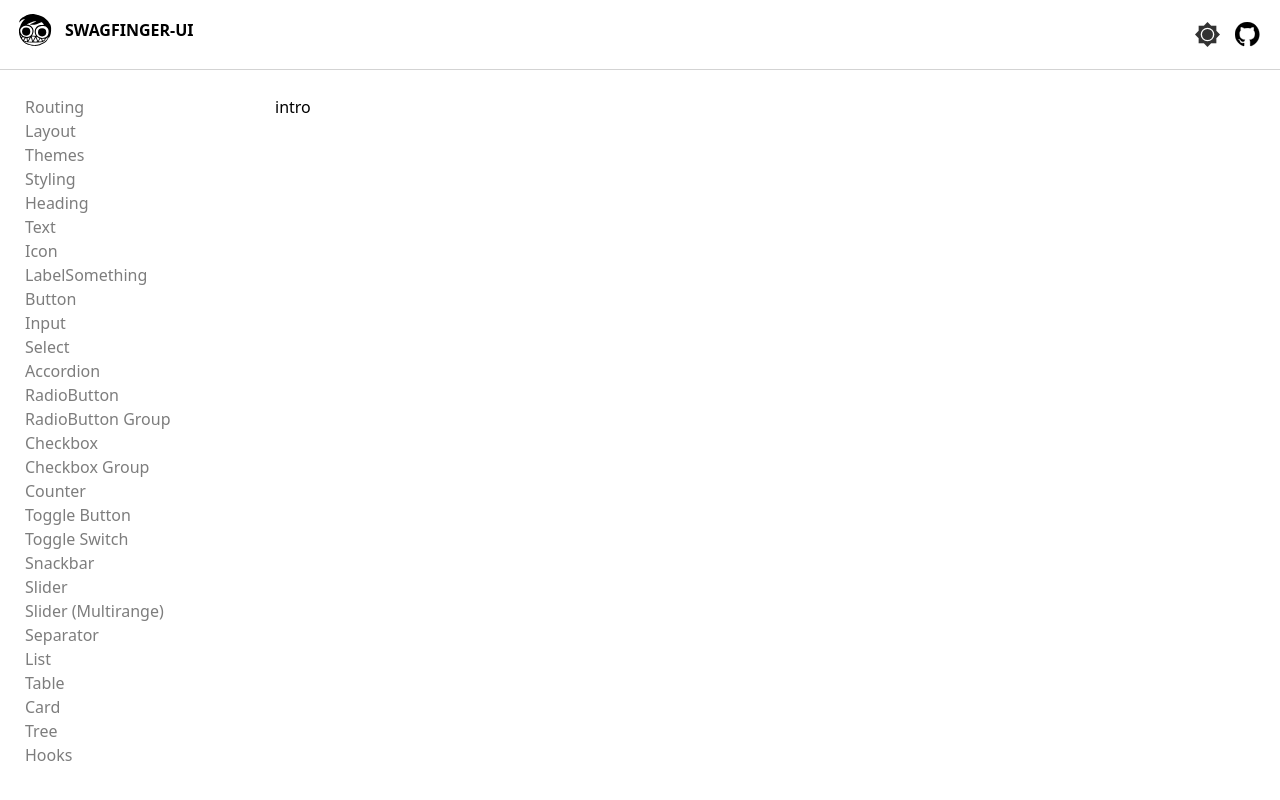
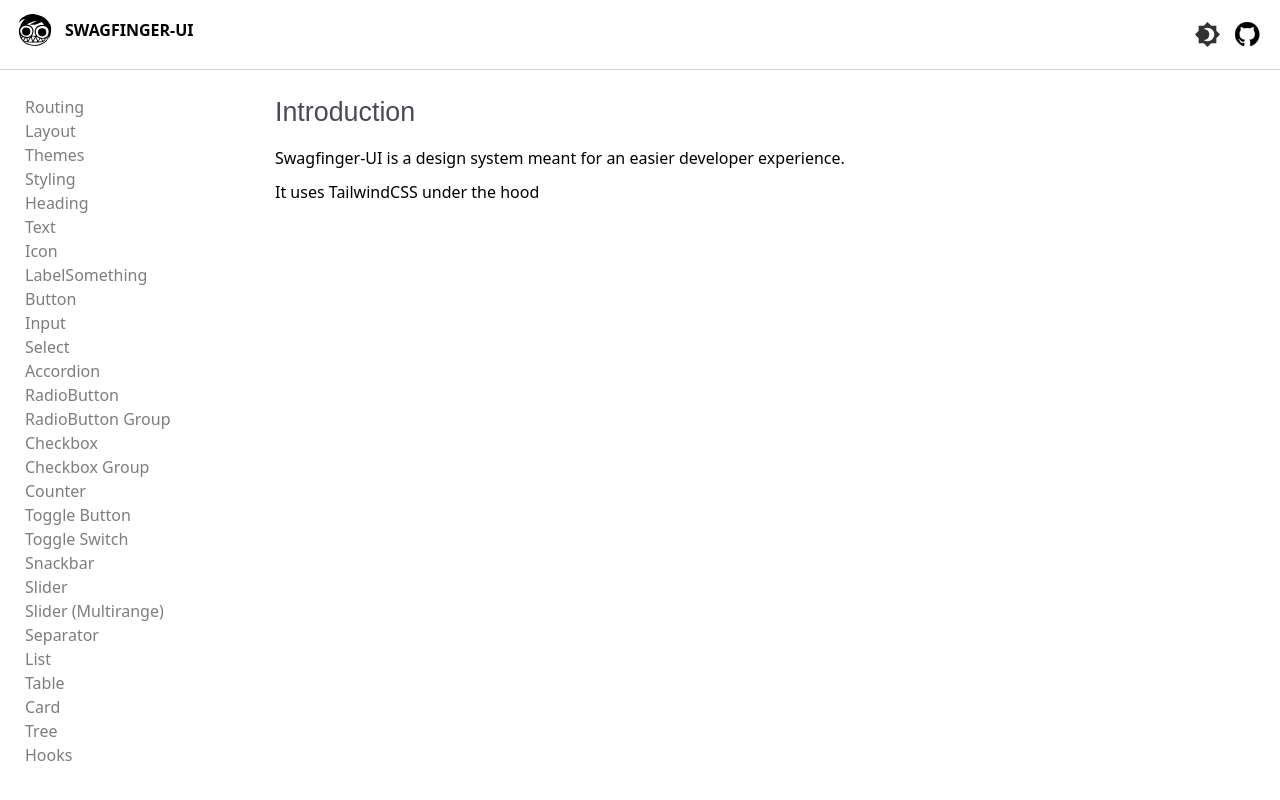
Before and after one commit to clarklindev/fightclubUI, a React (Vite) app: page / in a window 1280 px wide. Built offline with nearby package versions, Linux system fonts and the light colour scheme.

Commit message:
fix theming button inverted state - scrollbar color-scheme on document.documentElement

```diff
--- a/src/assets/logo.jsx
+++ b/src/assets/logo.jsx
@@ -4,7 +4,6 @@
   return (
     <svg
       xmlns="http://www.w3.org/2000/svg"
-      xml:space="preserve"
       viewBox="156 246 331.3 297.3"
       fill="currentColor"
     >
--- a/src/components/ToggleDarkMode/index.jsx
+++ b/src/components/ToggleDarkMode/index.jsx
@@ -22,7 +22,7 @@
     transition: transform 750ms cubic-bezier(0.11, 0.14, 0.29, 1.32);
   }
 
-  &.isOn {
+  &.isOff {
     .toggle-circle {
       transform: translateX(-15%);
     }
@@ -45,11 +45,17 @@
   const enableDarkMode = () => {
     document.body.classList.remove('light-theme')
     document.body.classList.add('dark-theme')
+    toggleColorScheme('dark')
   }
 
   const enableLightMode = () => {
     document.body.classList.remove('dark-theme')
     document.body.classList.add('light-theme')
+    toggleColorScheme('light')
+  }
+
+  const toggleColorScheme = colorScheme => {
+    document.documentElement.style.setProperty('color-scheme', colorScheme)
   }
 
   const toggleState = () => {
--- a/src/index.css
+++ b/src/index.css
@@ -1,56 +1,13 @@
 /* Define the light and dark themes */
-.light-theme {
+.light-theme{
   --clr-foreground: hsl(0 0% 0%);
   --clr-background: hsl(0 0% 100%);
-  --clr-scrollbar-background: hsl(0 0% 90%);
-  --clr-scrollbar-thumb: hsl(0 0% 80%);
-  --clr-scrollbar-thumb-hover: hsl(0 0% 70%);
-  --color-scheme: light;
 }
 
 .dark-theme {
-  --clr-background: hsl(0 0% 10%);
+  --clr-background: hsl(0 0% 5%);
   --clr-foreground: hsl(0 0% 100%);
-  --clr-scrollbar-background: hsl(0 0% 20%);
-  --clr-scrollbar-thumb: hsl(0 0% 30%);
-  --clr-scrollbar-thumb-hover: hsl(0 0% 40%);
-  --color-scheme: dark;
 }
-
-/* Set the color scheme for user interface controls */
-@media (prefers-color-scheme: light) {
-  :root {
-    --color-scheme: light;
-  }
-}
-
-@media (prefers-color-scheme: dark) {
-  :root {
-    --color-scheme: dark;
-  }
-}
-
-/* Set the scrollbar width and height */
-::-webkit-scrollbar {
-  width: 10px;
-  height: 10px;
-}
-
-/* Set the scrollbar track background color */
-::-webkit-scrollbar-track {
-  background-color: var(--clr-scrollbar-background);
-}
-
-/* Set the scrollbar thumb color */
-::-webkit-scrollbar-thumb {
-  background-color: var(--clr-scrollbar-thumb);
-}
-
-/* Set the scrollbar thumb color on hover */
-::-webkit-scrollbar-thumb:hover {
-  background-color: var(--clr-scrollbar-thumb-hover);
-}
-
 
 *,
 *::before,
@@ -58,8 +15,11 @@
   box-sizing: border-box;
 }
 
+html{
+  color-scheme: var(--color-scheme);
+}
+
 body{
   background: var(--clr-background);
   color: var(--clr-foreground);
-  color-scheme: var(--color-scheme);
 }
--- a/src/layouts/HomeLayout.jsx
+++ b/src/layouts/HomeLayout.jsx
@@ -90,7 +90,6 @@
   }
 
   main {
-    overflow-y: auto;
     grid-area: main;
     padding: 25px;
   }
@@ -163,7 +162,7 @@
       </aside>
 
       <main style={{ marginTop: `${headerMarginTop}px` }}>
-        <Outlet />
+        <Outlet style={{ overflow: 'hidden' }} />
       </main>
     </HomeLayoutContainer>
   )
--- a/src/pages/Introduction.tsx
+++ b/src/pages/Introduction.tsx
@@ -1,7 +1,18 @@
-import React from 'react';
+import React from 'react'
+import Heading from '../components/Heading'
+import Text from '../components/Text'
 
 const Introduction = () => {
-  return <div>intro</div>;
-};
+  return (
+    <div>
+      <Heading variation="h4">Introduction</Heading>
+      <Text>
+        Swagfinger-UI is a design system meant for an easier developer
+        experience.
+      </Text>
+      <Text>It uses TailwindCSS under the hood</Text>
+    </div>
+  )
+}
 
-export default Introduction;
+export default Introduction
```
